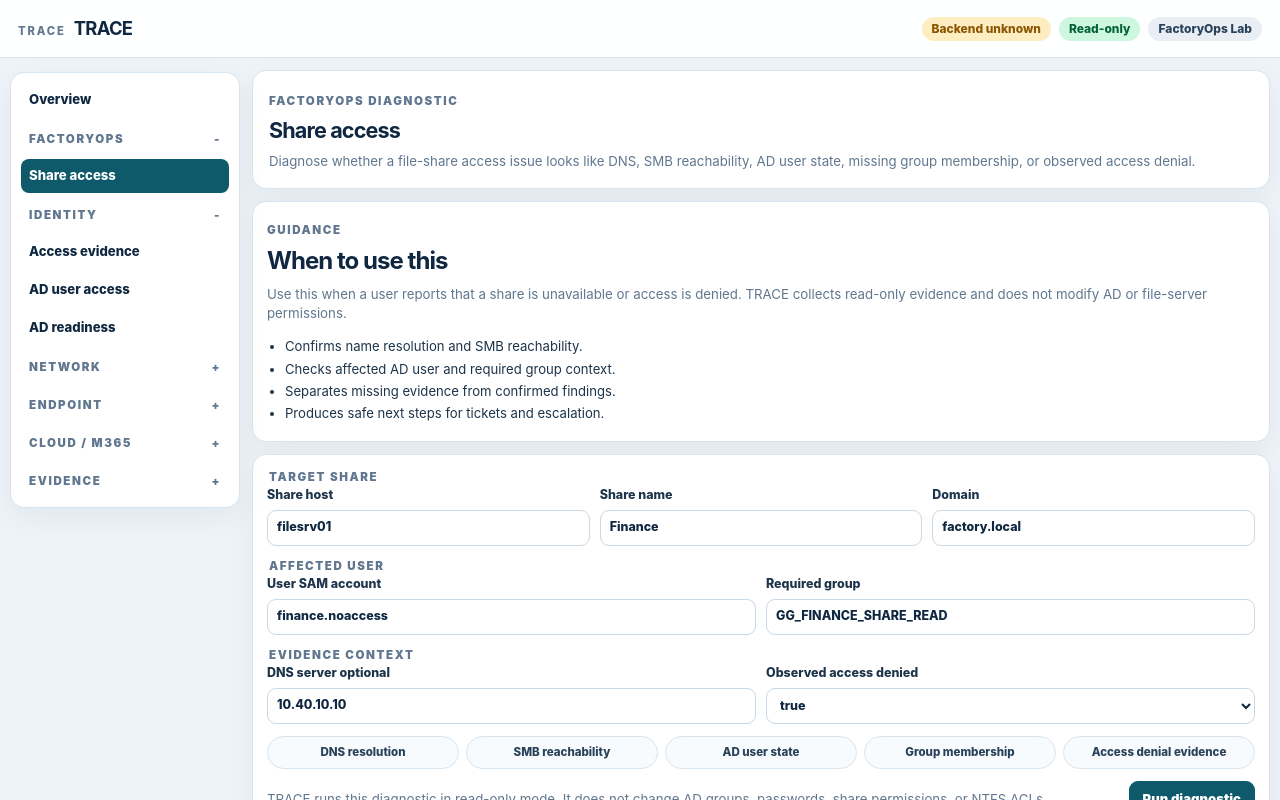
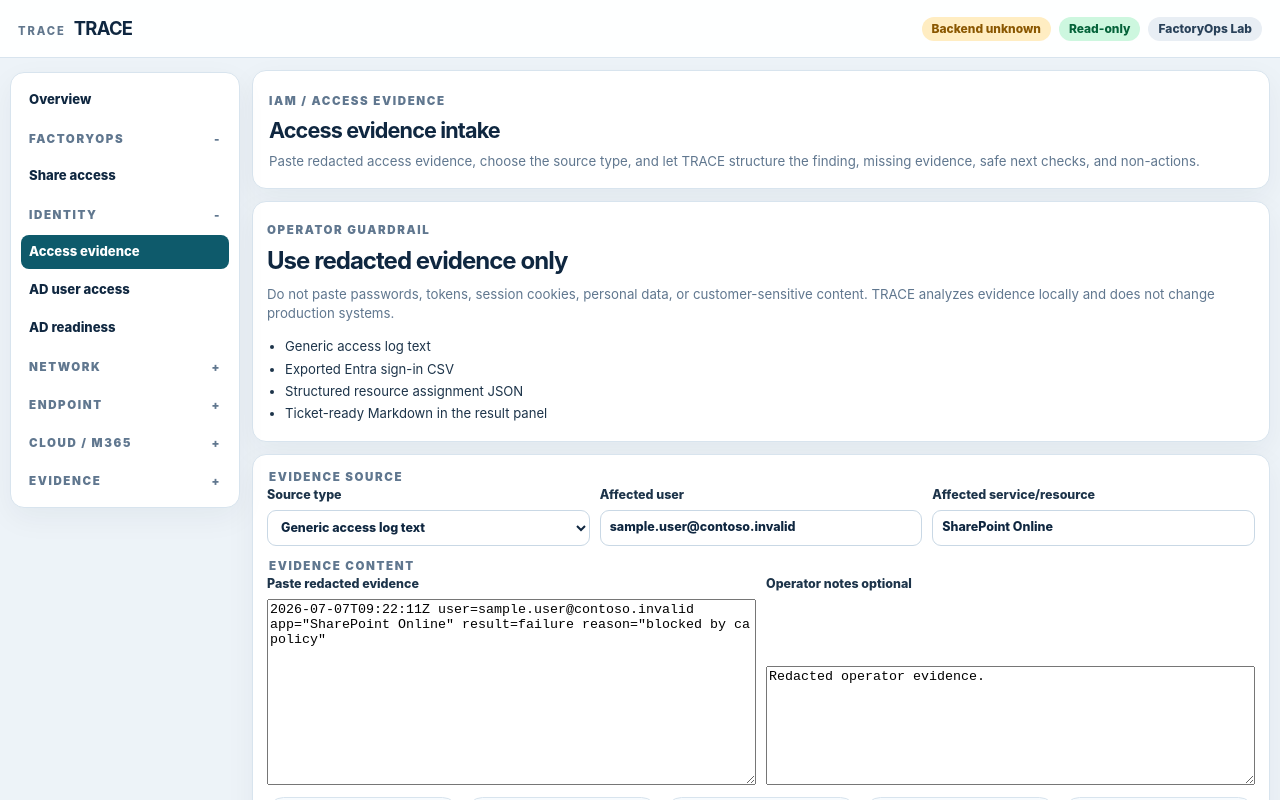
Before and after one commit to RafaelAlbaWebify/trace-ops, a React (Vite) app in the folder frontend/: page / in a window 1280 px wide. Shown: the top 800 px of the page. Built offline with nearby package versions, Linux system fonts and the light colour scheme; no server answers.

Commit message:
Wire access evidence page into app

```diff
--- a/frontend/src/App.tsx
+++ b/frontend/src/App.tsx
@@ -11,6 +11,7 @@ import { DnsLookupPage } from "./modules/dns/DnsLookupPage";
 import { AdUserAccessPage } from "./modules/identity/AdUserAccessPage";
 import { ReadinessPage } from "./modules/readiness/ReadinessPage";
 import { HistoryPage } from "./modules/history/HistoryPage";
+import { AccessEvidencePage } from "./modules/accessEvidence/AccessEvidencePage";
 
 const initialResult: StandardDiagnosticResult = {
   title: "Diagnostic result",
@@ -26,7 +27,7 @@ const initialResult: StandardDiagnosticResult = {
 };
 
 function App() {
-  const [activeId, setActiveId] = useState("share-access");
+  const [activeId, setActiveId] = useState("access-evidence");
   const [health, setHealth] = useState<BackendHealth>({ ok: false });
   const [history, setHistory] = useState<unknown[]>([]);
   const [result, setResult] = useState<StandardDiagnosticResult>(initialResult);
@@ -68,6 +69,8 @@ function App() {
         return <OverviewPage health={health} historyCount={history.length} onSelect={select} />;
       case "share-access":
         return <ShareAccessPage onResult={setResult} />;
+      case "access-evidence":
+        return <AccessEvidencePage onResult={setResult} />;
       case "dns-lookup":
         return <DnsLookupPage onResult={setResult} />;
       case "ad-user-access":
@@ -83,7 +86,7 @@ function App() {
       case "history":
         return <HistoryPage history={history} />;
       default:
-        return <ShareAccessPage onResult={setResult} />;
+        return <AccessEvidencePage onResult={setResult} />;
     }
   }
 
```
